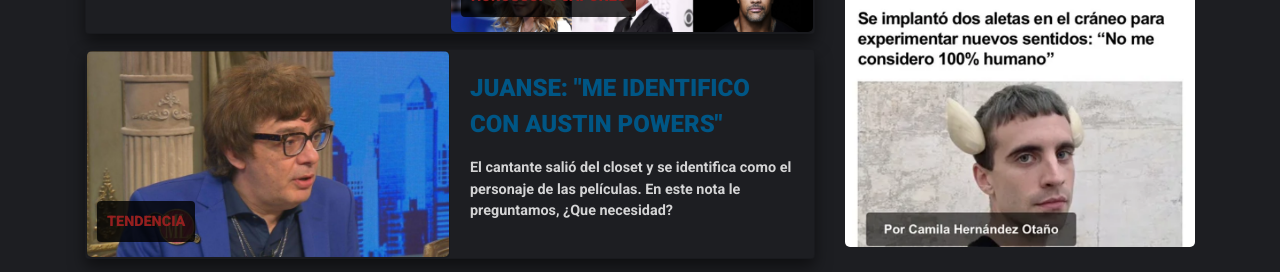
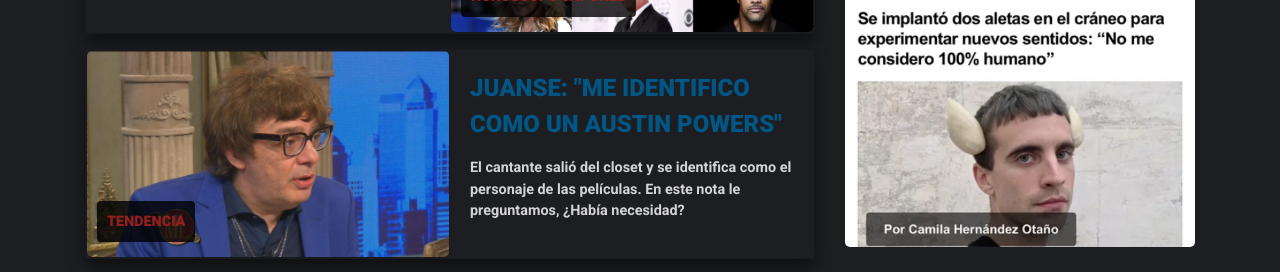
Before and after one commit to fakush/el-conspiranoico, a website: page farandula.html in a window 1280 px wide. Shown: the part 648-920 px from the top of the page. Drawn offline with nearby package versions, Linux system fonts and the light colour scheme.

Commit message:
Solo cambios de textos

```diff
--- a/farandula.html
+++ b/farandula.html
@@ -126,9 +126,9 @@
                       </div>
                       <div class="col-lg-6">
                         <div class="card-body">
-                            <p class="cuerpo_pagina--textoTitulo">Juanse: "Me identifico con Austin Powers"</p>
+                            <p class="cuerpo_pagina--textoTitulo">Juanse: "Me identifico como un Austin Powers"</p>
                             <br>
-                            <p class="cuerpo_pagina--textoCuerpo">El cantante salió del closet y se identifica como el personaje de las películas. En este nota le preguntamos, ¿Que necesidad?</p>
+                            <p class="cuerpo_pagina--textoCuerpo">El cantante salió del closet y se identifica como el personaje de las películas. En este nota le preguntamos, ¿Había necesidad?</p>
                         </div>
                       </div>
                     </div>
```
